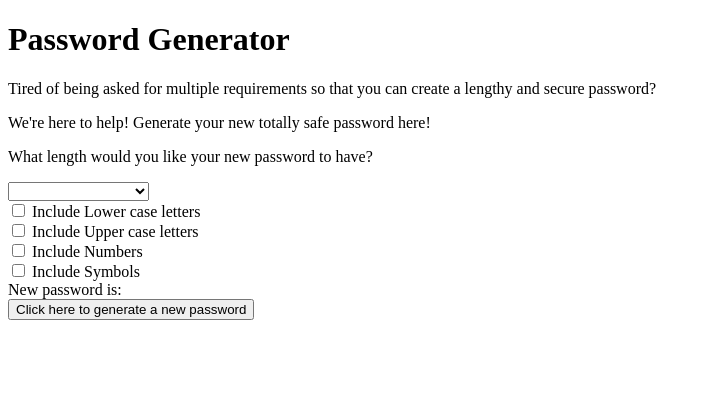
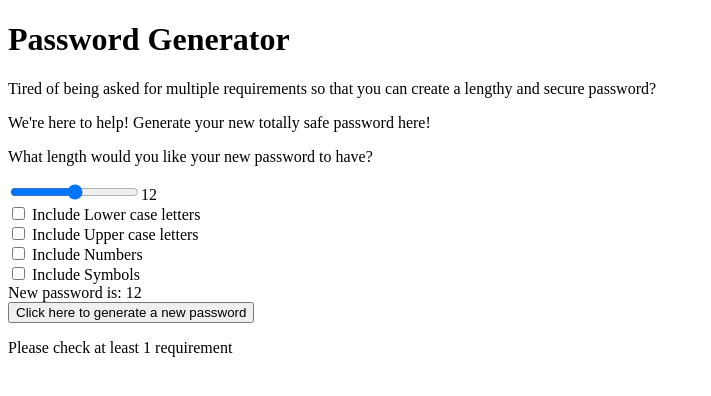
Before and after one commit to cfcmeireles/Password-generator, a Vue app: page / in a window 1280 px wide. Both pictures are taken after a click on the button "Click here to generate a new password". Shown: the top 396 px of the page, without its empty margins (0-711 px from the left). Built offline with nearby package versions, Linux system fonts and the light colour scheme.

Commit message:
added input range for password length and checkedRequirements

```diff
--- a/src/components/PasswordGenerator.vue
+++ b/src/components/PasswordGenerator.vue
@@ -1,12 +1,10 @@
 <template>
   <div>
     <p>What length would you like your new password to have?</p>
-    <select v-model="password.length">
-      <option disabled selected value>-- select an option --</option>
-      <option>8</option>
-      <option>12</option>
-      <option>16</option>
-    </select>
+
+    <input v-model="password.length" type="range" min="8" max="16" step="4" />
+    <output>{{ password.length }}</output>
+
     <div
       class="checkbox-items"
       v-for="requirement in requirements"
@@ -19,11 +17,15 @@
       />
       {{ requirement.text }}
     </div>
-    <div>New password is: {{ password.newPassword.join("") }}</div>
+    <div>
+      New password is: {{ password.newPassword.join("") }}
+      {{ password.newPassword.length }}
+    </div>
     <button @click="generatePassword">
       Click here to generate a new password
     </button>
   </div>
+  <p v-if="showAlert">Please check at least 1 requirement</p>
 </template>
 
   <script>
@@ -32,8 +34,10 @@ export default {
     return {
       password: {
         // timesEachCharacter: [],
-        length: [],
+        length: 12,
         newPassword: [],
+        buttonClicked: false,
+        showAlert: false,
       },
       requirements: [
         {
@@ -127,6 +131,12 @@ export default {
       );
       return characters;
     },
+    checkedRequirements() {
+      const checkRequirements = this.requirements.filter(
+        (checked) => checked.isChecked
+      );
+      return checkRequirements;
+    },
   },
   methods: {
     logSelectedRequirements() {
@@ -149,12 +159,18 @@ export default {
     //   }
     // },
     generatePassword() {
+      if (!this.checkedRequirements.length) {
+        this.showAlert = true;
+      } else {
+        this.showAlert = false;
+      }
       this.password.newPassword = [];
       let passwordRequirements = [this.selectedRequirements];
       for (var i = 0; i < this.password.length; i++) {
         passwordRequirements.forEach((req) => {
           const randomValue = Math.floor(Math.random() * req.length);
           const result = req[randomValue];
+          console.log(result);
           this.password.newPassword.push(result);
         });
       }
```
